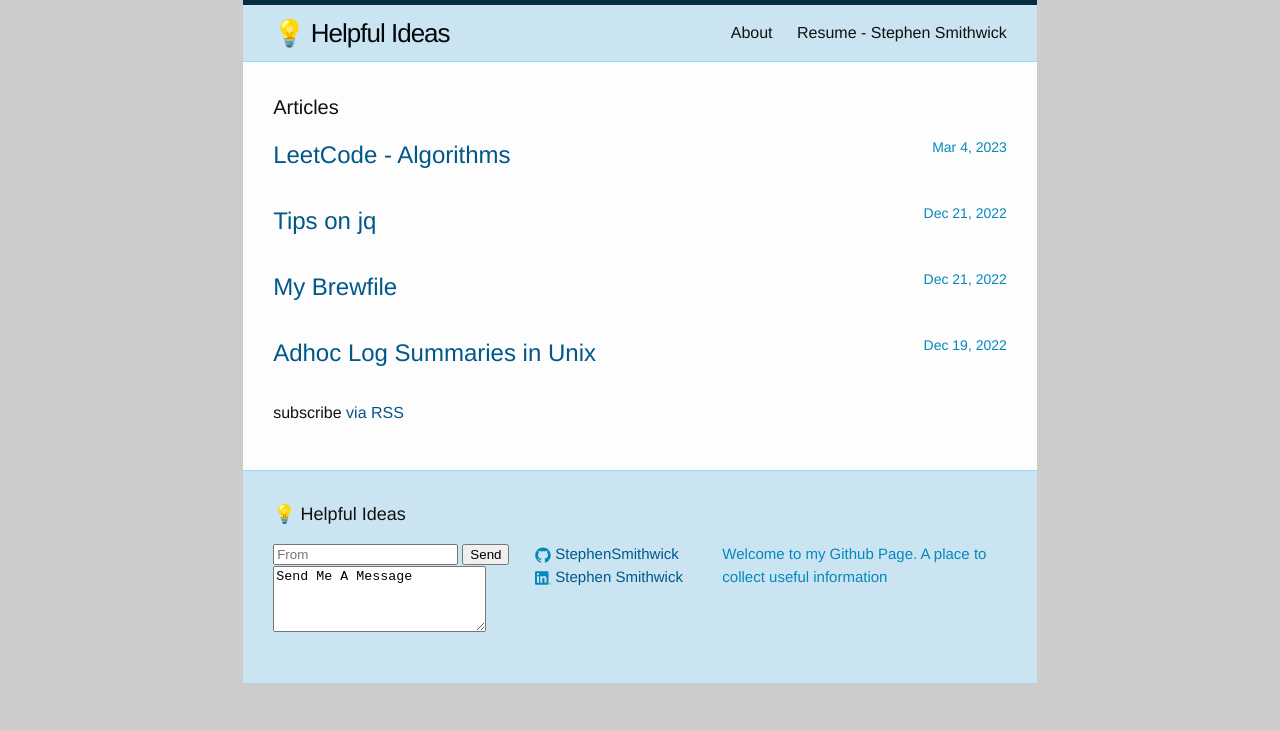
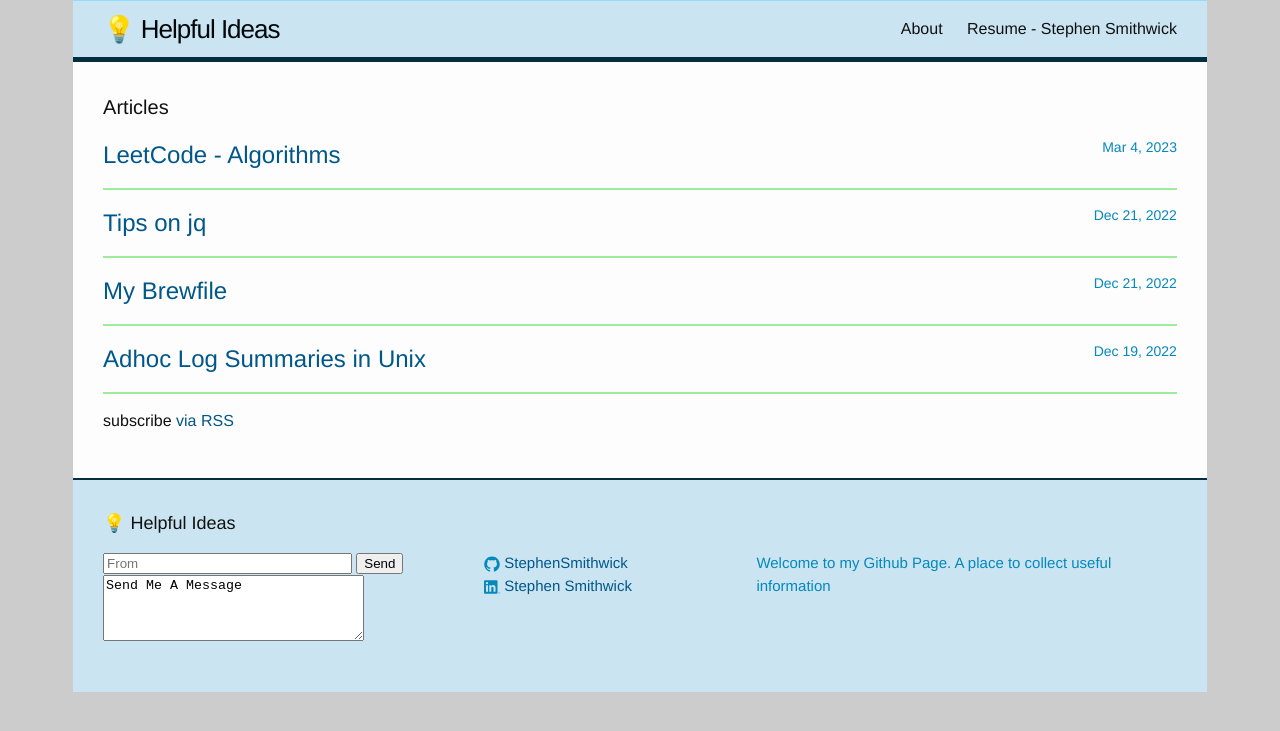
Before and after one commit to StephenSmithwick/StephenSmithwick.github.io, a Jekyll site: the page built from index.html, in a window 1280 px wide. Shown: the top 731 px of the page. Built offline with Jekyll 4.4.1, drawn with Linux system fonts in a browser that asks for light colours.

Commit message:
Tweaking site style. Mobile view should render better and color ballance is more pleasing to me

```diff
--- a/_includes/feedback.html
+++ b/_includes/feedback.html
@@ -1,7 +1,7 @@
 <div id="feedback" class="form">
     <form target="hidden-form" method="post" action="https://docs.google.com/forms/d/e/1FAIpQLSdt2gCfGcwcfgKpKfY18QIVDaHI6ua7FXs9WgqC63LHq2-fXg/formResponse">
-        <input type="email" name="entry.1275386493" placeholder="From" /> <button type="submit">Send</button>
-        <textarea name="entry.63101751" rows="4" cols="24">Send Me A Message</textarea>
+        <input type="email" name="entry.1275386493" placeholder="From" size="28"/> <button type="submit">Send</button> <br/>
+        <textarea name="entry.63101751" rows="4" cols="30">Send Me A Message</textarea>
     </form>
     <div class="response">Thank you for your feedback.</div>
     <iframe style="display:none" name="hidden-form"></iframe>
--- a/_includes/footer.html
+++ b/_includes/footer.html
@@ -1,7 +1,4 @@
 <footer class="site-footer">
-
-  <div class="wrapper">
-
   <h2 class="footer-heading">{{ site.title }}</h2>
 
   <div class="footer-col-wrapper">
@@ -43,7 +40,4 @@
       <p class="text">{{ site.description }}</p>
     </div>
   </div>
-
-  </div>
-
 </footer>
--- a/_layouts/default.html
+++ b/_layouts/default.html
@@ -1,20 +1,13 @@
 <!DOCTYPE html>
 <html>
-
   {% include head.html %}
-
   <body>
-
     {% include header.html %}
 
     <div class="page-content">
-      <div class="wrapper">
-        {{ content }}
-      </div>
+      {{ content }}
     </div>
 
     {% include footer.html %}
-
   </body>
-
 </html>
--- a/_sass/_base.scss
+++ b/_sass/_base.scss
@@ -21,7 +21,7 @@
     color: $text-color;
     background-color: $background-color;
     -webkit-text-size-adjust: 100%;
-    width: 21cm;
+    max-width: 30cm;
     margin: auto;
 }
 
@@ -151,30 +151,6 @@
     }
 }
 
-
-
-/**
- * Wrapper
- */
-.wrapper {
-    max-width: -webkit-calc(800px - (#{$spacing-unit} * 2));
-    max-width:         calc(800px - (#{$spacing-unit} * 2));
-    margin-right: auto;
-    margin-left: auto;
-    padding-right: $spacing-unit;
-    padding-left: $spacing-unit;
-    @extend %clearfix;
-
-    @include media-query($on-laptop) {
-        max-width: -webkit-calc(800px - (#{$spacing-unit}));
-        max-width:         calc(800px - (#{$spacing-unit}));
-        padding-right: $spacing-unit / 2;
-        padding-left: $spacing-unit / 2;
-    }
-}
-
-
-
 /**
  * Clearfix
  */
--- a/_sass/_layout.scss
+++ b/_sass/_layout.scss
@@ -2,10 +2,10 @@
  * Site header
  */
 .site-header {
-    border-top: 5px solid $grey-color-dark;
-    border-bottom: 1px solid $grey-color-light;
-        min-height: 56px;
-        padding: 0 30px;
+    border-bottom: 5px solid $grey-color-dark;
+    border-top: 1px solid $grey-color-light;
+    min-height: 56px;
+    padding: 0 $spacing-unit;
 
     // Positioning context for the mobile navigation icon
     position: relative;
@@ -94,8 +94,8 @@
  * Site footer
  */
 .site-footer {
-    border-top: 1px solid $grey-color-light;
-    padding: $spacing-unit 0;
+    border-top: 2px solid $grey-color-dark;
+    padding: $spacing-unit;
     background-color: $light-blue;
 }
 
@@ -165,7 +165,7 @@
  * Page content
  */
 .page-content {
-    padding: $spacing-unit 0;
+    padding: $spacing-unit;
 }
 
 .page-heading {
@@ -177,7 +177,8 @@
     list-style: none;
 
     > li {
-        margin-bottom: $spacing-unit;
+        margin-bottom: $spacing-unit/2;
+        border-bottom: 2px solid $light-green;
     }
 }
 
--- a/css/main.scss
+++ b/css/main.scss
@@ -12,7 +12,7 @@
 
 $dark-green: #080;
 $darker-green: darken($dark-green, 25%);
-$light-green: #bfb;
+$light-green: #9deb9d;
 
 $desk: #CCC;
 $paper: #FFF;
```
Lines whose indentation alone changed are shown as unchanged.
